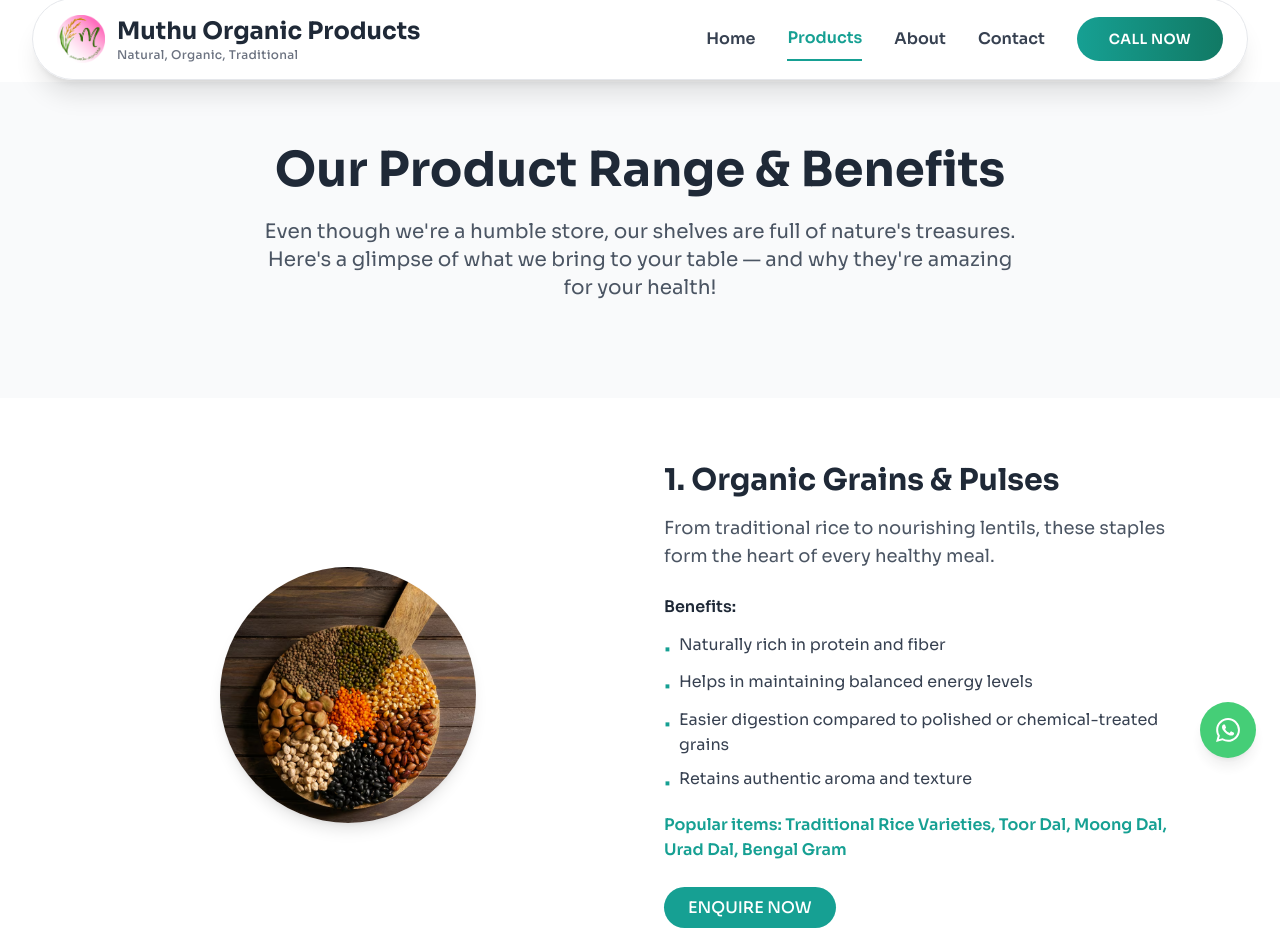
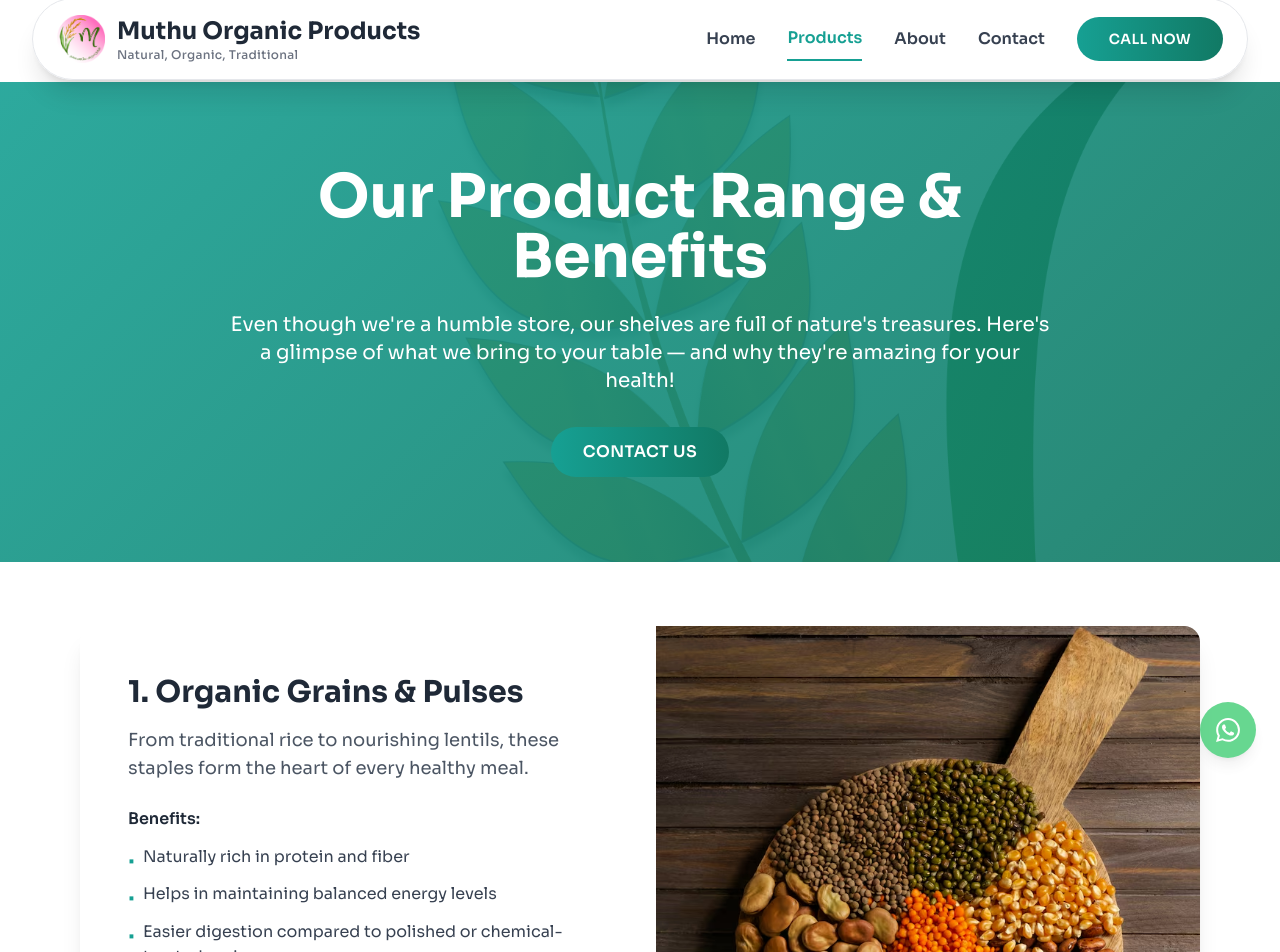
Before and after one commit to muthuecoproducts-crypto/muthu-eco-products, a React (Vite) app: page /products in a window 1280 px wide. Shown: the part 18-970 px from the top of the page. Built offline with nearby package versions, Linux system fonts and the light colour scheme.

Commit message:
updated code

```diff
--- a/src/pages/Products.jsx
+++ b/src/pages/Products.jsx
@@ -57,18 +57,24 @@ const Products = () => {
     <div className="pt-0">
 
       {/* Hero Section */}
-      <section className="py-12 sm:py-16 bg-gray-50">
-        <div className="max-w-6xl mx-auto px-4 sm:px-6 text-center">
-          <h1 className="text-3xl sm:text-4xl md:text-5xl font-bold text-gray-800 mb-4 sm:mb-6">Our Product Range & Benefits</h1>
-          <p className="text-lg sm:text-xl text-gray-600 max-w-3xl mx-auto mb-6 sm:mb-8 px-2">
+      <section
+        className="min-h-[60vh] bg-cover bg-center bg-no-repeat flex items-center justify-center relative"
+        style={{ backgroundImage: "url('/images/organic.png')" }}
+      >
+        <div className="absolute inset-0 hero-gradient"></div>
+        <div className="relative z-10 text-center text-white max-w-4xl mx-auto px-4 sm:px-6">
+          <h1 className="text-3xl sm:text-4xl md:text-5xl lg:text-6xl font-bold mb-4 sm:mb-6 leading-tight animate-slide-up">
+            Our Product Range & Benefits
+          </h1>
+          <p className="text-lg sm:text-xl mb-6 sm:mb-8 leading-relaxed animate-slide-up px-2">
             Even though we're a humble store, our shelves are full of nature's treasures. Here's a glimpse of what we bring to your table — and why they're amazing for your health!
           </p>
-          {/* <button
-            onClick={handleEnquiry}
-            className="bg-primary text-white px-8 py-3 rounded-full hover:bg-secondary transition-colors duration-300 font-medium uppercase"
+          <Link
+            to="/contact"
+            className="btn-primary inline-block animate-slide-up"
           >
-            Make Enquiry
-          </button> */}
+            Contact Us
+          </Link>
         </div>
       </section>
 
@@ -77,15 +83,9 @@ const Products = () => {
         <div className="max-w-6xl mx-auto px-4">
           <div className="space-y-16">
             {productCategories.map((category, index) => (
-              <div key={index} className={`grid md:grid-cols-2 gap-12 items-center ${index % 2 === 1 ? 'md:grid-flow-col-dense' : ''}`}>
-                <div className={index % 2 === 1 ? 'md:col-start-2' : ''}>
-                  <img
-                    src={category.image}
-                    alt={category.title}
-                    className="w-64 h-64 mx-auto rounded-full object-cover shadow-lg"
-                  />
-                </div>
-                <div className={index % 2 === 1 ? 'md:col-start-1' : ''}>
+              <div key={index} className="bg-white rounded-2xl shadow-xl overflow-hidden">
+                <div className="grid md:grid-cols-2 gap-8 items-center">
+                  <div className="p-8 md:p-12">
                     <h2 className="text-3xl font-bold text-gray-800 mb-4">{category.title}</h2>
                     <p className="text-gray-600 mb-6 text-lg">{category.description}</p>
                     <div className="mb-6">
@@ -106,6 +106,13 @@ const Products = () => {
                     >
                       Enquire Now
                     </button>
+                  </div>
+                  <div
+                    className="h-full min-h-[400px] bg-cover bg-center"
+                    style={{
+                      backgroundImage: `url('${category.image}')`,
+                    }}
+                  ></div>
                 </div>
               </div>
             ))}
```
Lines whose indentation alone changed are shown as unchanged.
